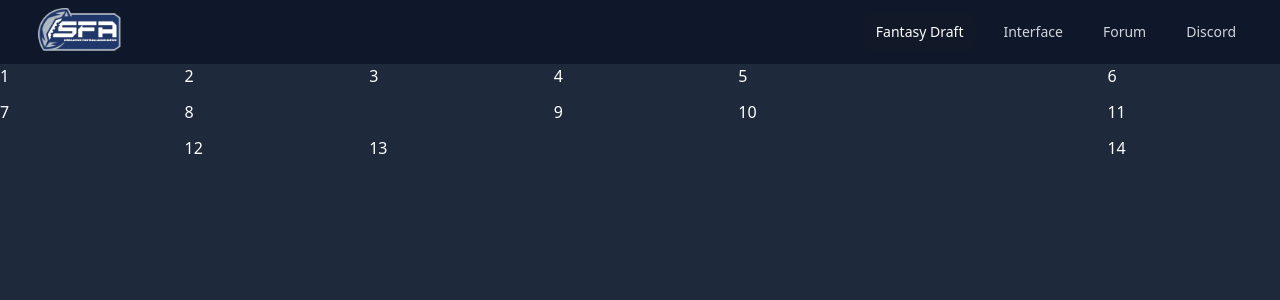
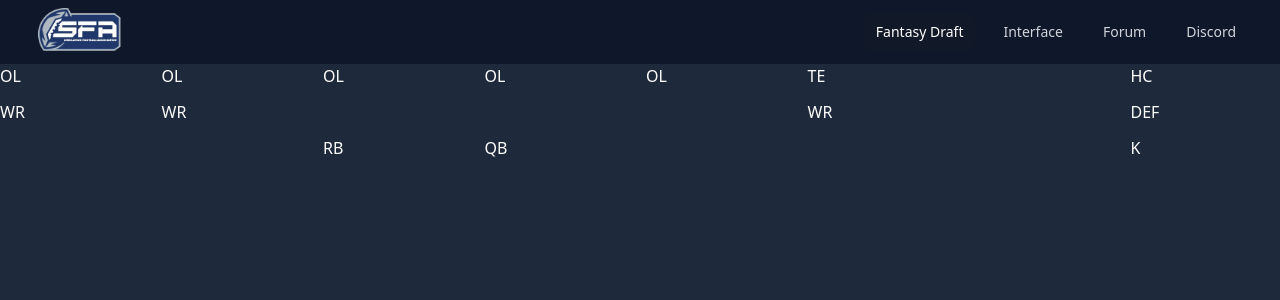
Before and after one commit to Kirbskol/simnfl-fantasy, a React (Vite) app: page /roster in a window 1280 px wide. Shown: the top 300 px of the page. Built offline with nearby package versions, Linux system fonts and the light colour scheme.

Commit message:
Change grid structure and add position placeholders

```diff
--- a/src/components/Roster.jsx
+++ b/src/components/Roster.jsx
@@ -6,21 +6,21 @@ const Roster = () => {
 
 
     return(
-        <div className="grid grid-cols-7 grid-rows-3 gap-3">
-            <div >1</div>
-            <div >2</div>
-            <div >3</div>
-            <div >4</div>
-            <div >5</div>
-            <div className="col-start-7">6</div>
-            <div className="row-start-2">7</div>
-            <div className="row-start-2">8</div>
-            <div className="col-start-4 row-start-2">9</div>
-            <div className="col-start-5 row-start-2">10</div>
-            <div className="col-start-7 row-start-2">11</div>
-            <div className="col-start-2 row-start-3">12</div>
-            <div className="col-start-3 row-start-3">13</div>
-            <div className="col-start-7 row-start-3">14</div>
+        <div className="grid grid-cols-8 grid-rows-3 gap-3">
+            <div >OL</div>
+            <div >OL</div>
+            <div >OL</div>
+            <div >OL</div>
+            <div >OL</div>
+            <div >TE</div>
+            <div className="col-start-8">HC</div>
+            <div className="row-start-2">WR</div>
+            <div className="row-start-2">WR</div>
+            <div className="col-start-6 row-start-2">WR</div>
+            <div className="col-start-8 row-start-2">DEF</div>
+            <div className="col-start-3 row-start-3">RB</div>
+            <div className="col-start-4 row-start-3">QB</div>
+            <div className="col-start-8 row-start-3">K</div>
         </div>
     )
 }
```
